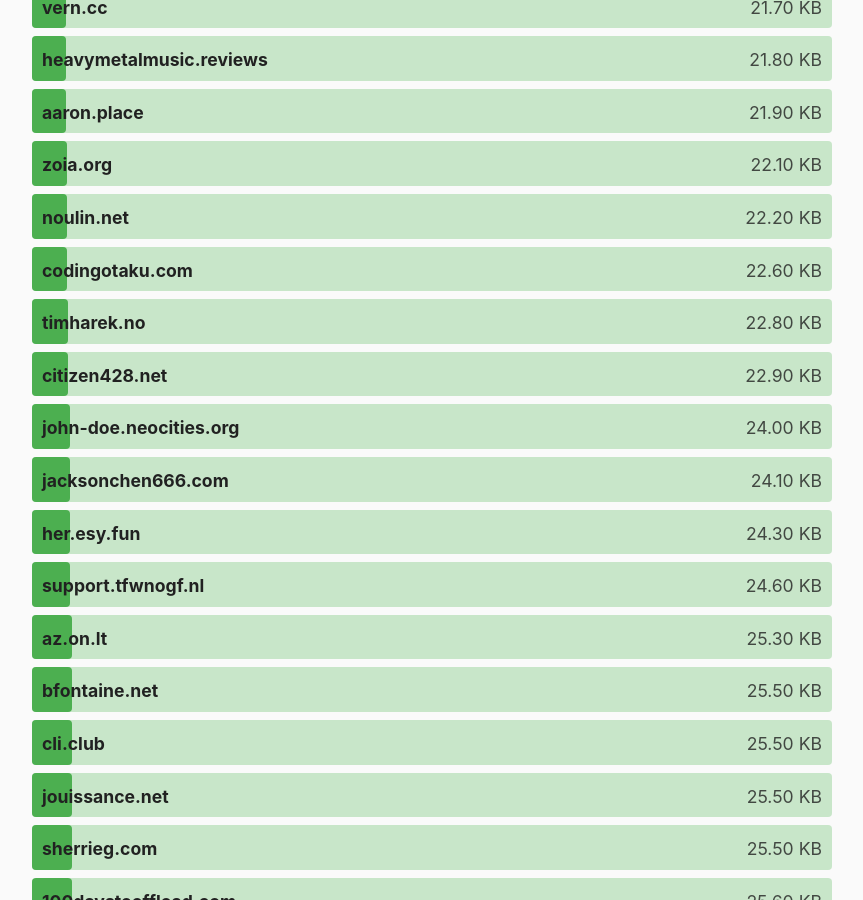
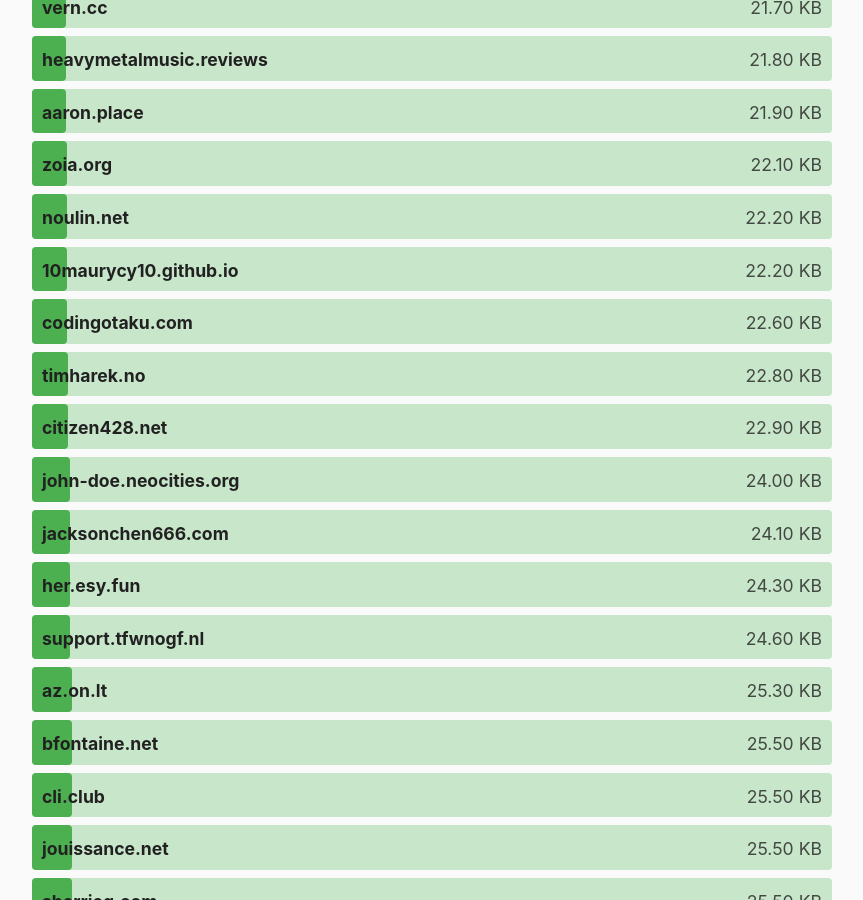
Before and after one commit to kevquirk/512kb.club, a Jekyll site: the page built from index.md, in a window 1280 px wide and 900 px high, scrolled down 8266 px. Shown: the whole window, without its empty margins (208-1071 px from the left). Built offline with Jekyll 4.4.1, drawn with Linux system fonts in a browser that asks for light colours.

Commit message:
Add 10maurycy10.github.io

```diff
--- a/_data/sites.yml
+++ b/_data/sites.yml
@@ -2852,3 +2852,8 @@
   url: https://zwbetz.com/
   size: 67.8
   last_checked: 2022-07-20
+
+- domain: 10maurycy10.github.io
+  url: https://10maurycy10.github.io/
+  size: 22.2
+  last_checked: 2023-02-17
```
